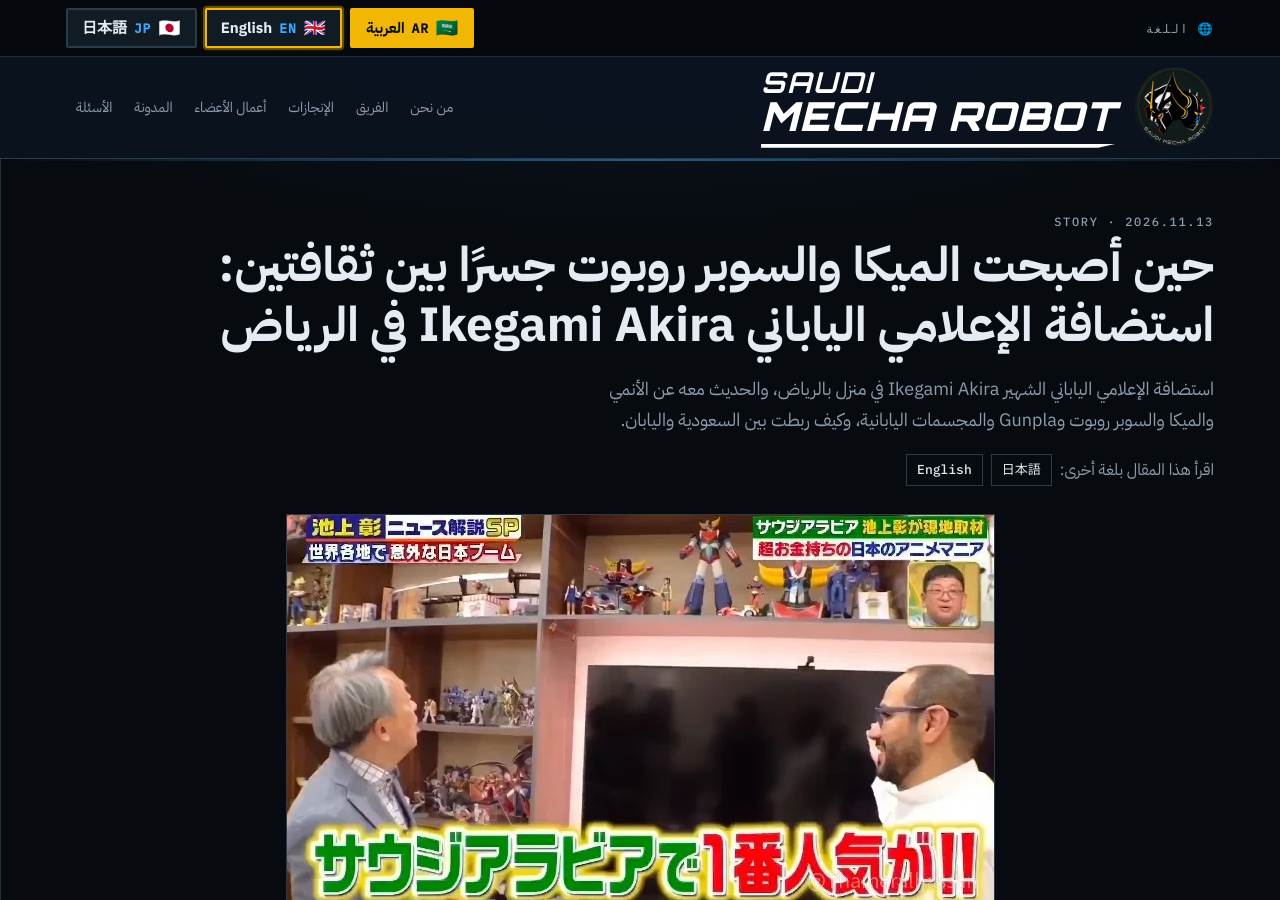
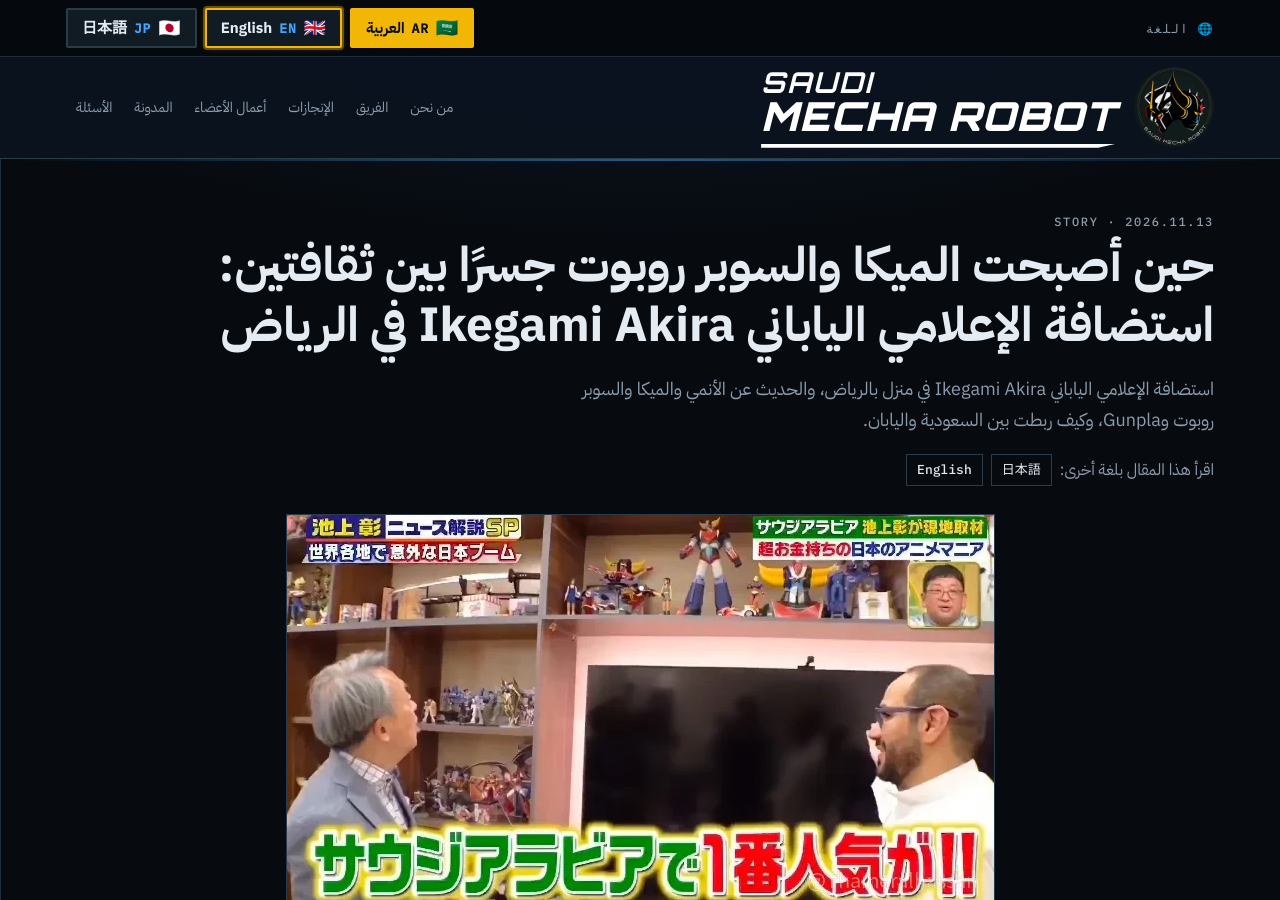
Before and after one commit to SaudiMechaRobot/SaudiMechaRobot.github.io, a Jekyll site: the page built from _posts/2026-11-13-ikegami-akira-riyadh.md, in a window 1280 px wide and 900 px high. Built offline with Jekyll 4.4.1, drawn with Linux system fonts in a browser that asks for light colours; some web fonts are replaced; a script that is not in the unit is left out.

Commit message:
Add files via upload

```diff
--- a/_posts/2026-11-13-ikegami-akira-riyadh.md
+++ b/_posts/2026-11-13-ikegami-akira-riyadh.md
@@ -1,7 +1,8 @@
 ---
 ref: ikegami-akira-riyadh
 title: "حين أصبحت الميكا والسوبر روبوت جسرًا بين ثقافتين: استضافة الإعلامي الياباني Ikegami Akira في الرياض"
-description: استضافة الإعلامي الياباني الشهير Ikegami Akira في منزل بالرياض، والحديث معه عن الأنمي والميكا والسوبر روبوت وGunpla والمجسمات اليابانية، وكيف ربطت بين السعودية واليابان.
+description: استضافة الإعلامي الياباني Ikegami Akira في منزل بالرياض، والحديث عن الأنمي والميكا والسوبر روبوت وGunpla، وكيف ربطت بين السعودية واليابان.
+seo_title: "استضافة الإعلامي الياباني Ikegami Akira في الرياض | Saudi Mecha Robot"
 category: STORY
 pin: 1
 cover: /assets/images/blog/ikegami-cover.webp
```
